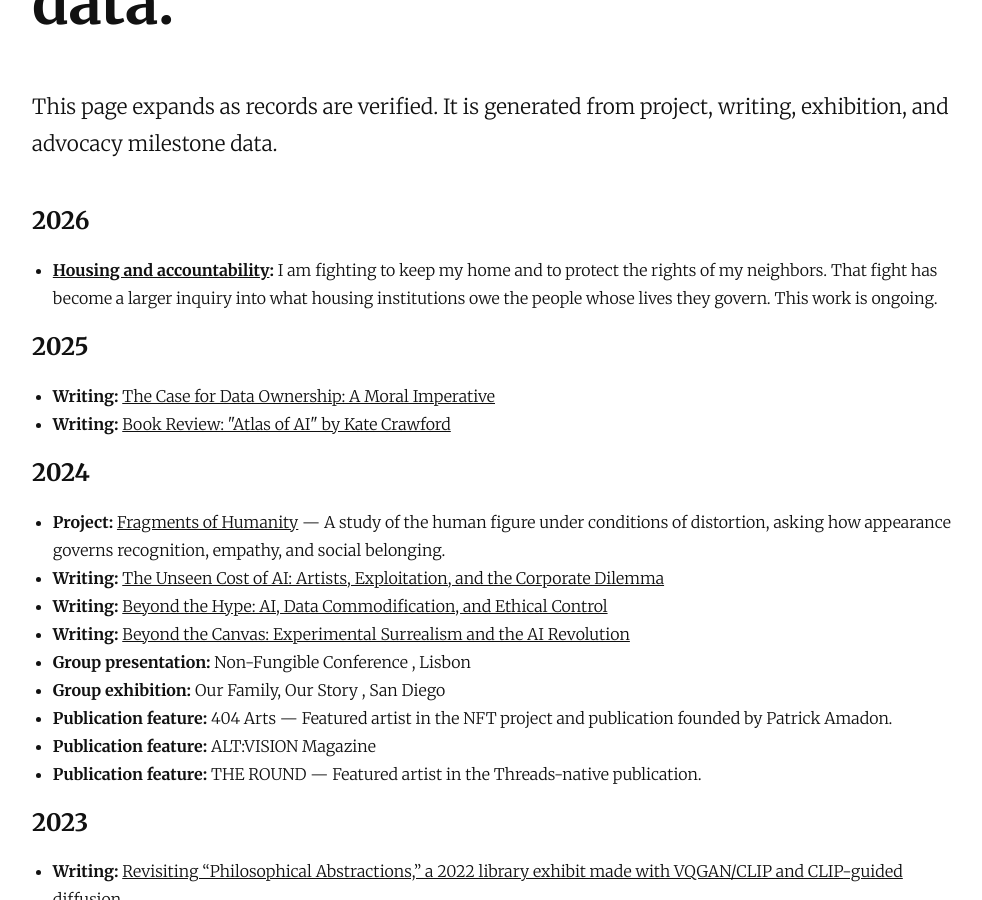
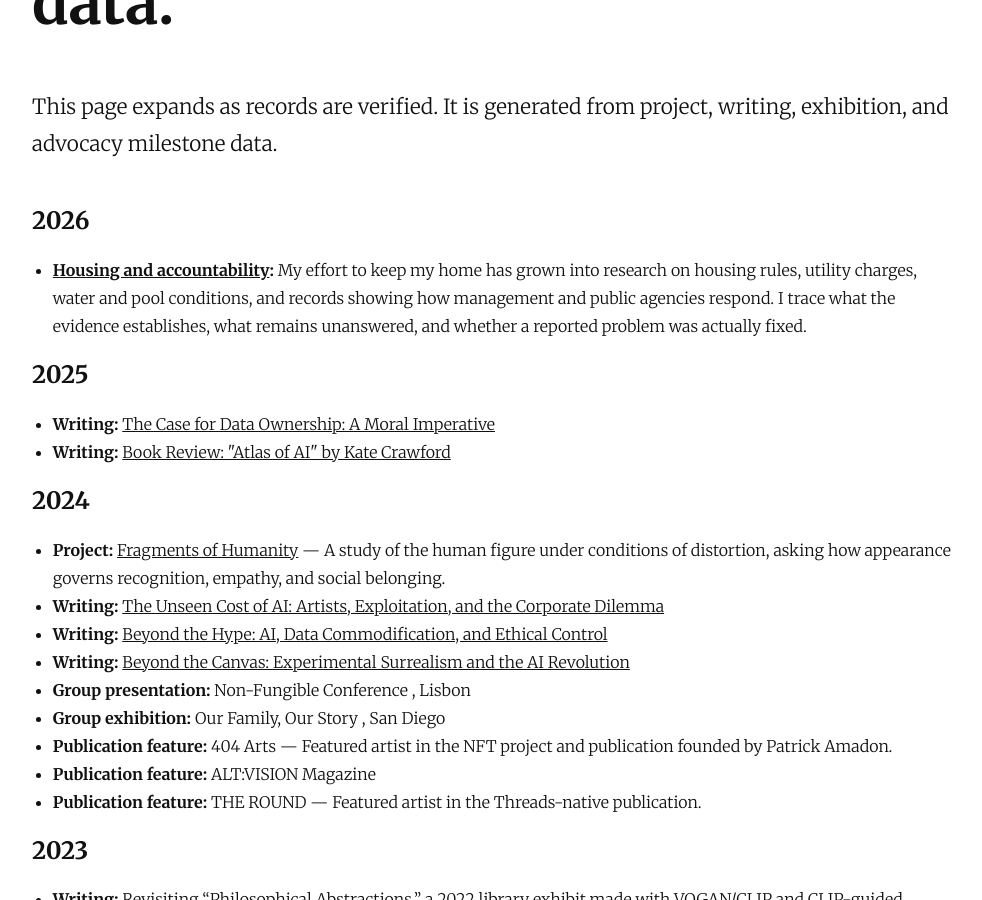
Before and after one commit to JLD-Ai/joshdavila.github.io, a Jekyll site: the page built from timeline.md, in a window 1280 px wide and 900 px high, scrolled down 422 px. Shown: the whole window, without its empty margins (143-1125 px from the left). Built offline with Jekyll 4.4.1, drawn with Linux system fonts in a browser that asks for light colours.

Commit message:
Describe housing accountability work and link published essays

```diff
--- a/_data/timeline_milestones.yml
+++ b/_data/timeline_milestones.yml
@@ -2,6 +2,9 @@
   title: Housing and accountability
   page_url: /research/housing-and-accountability/
   summary: >-
-    I am fighting to keep my home and to protect the rights of my neighbors.
-    That fight has become a larger inquiry into what housing institutions
-    owe the people whose lives they govern. This work is ongoing.
+    My effort to keep my home has grown into research on housing rules,
+    utility charges, water and pool conditions, and records showing how
+    management and public agencies respond. I trace what the evidence
+    establishes, what remains unanswered, and whether a reported problem
+    was actually fixed.
+  articles_url: https://medium.com/@joshdavila.art
```
